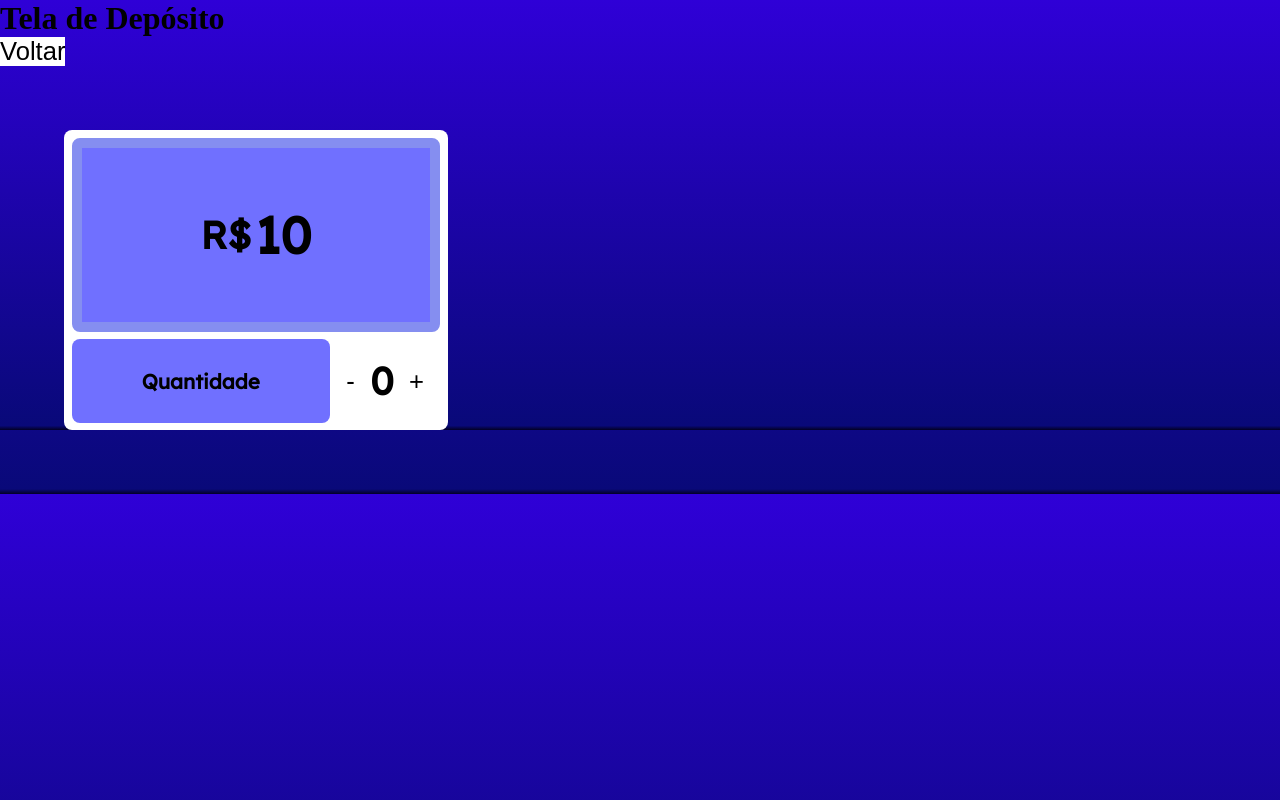
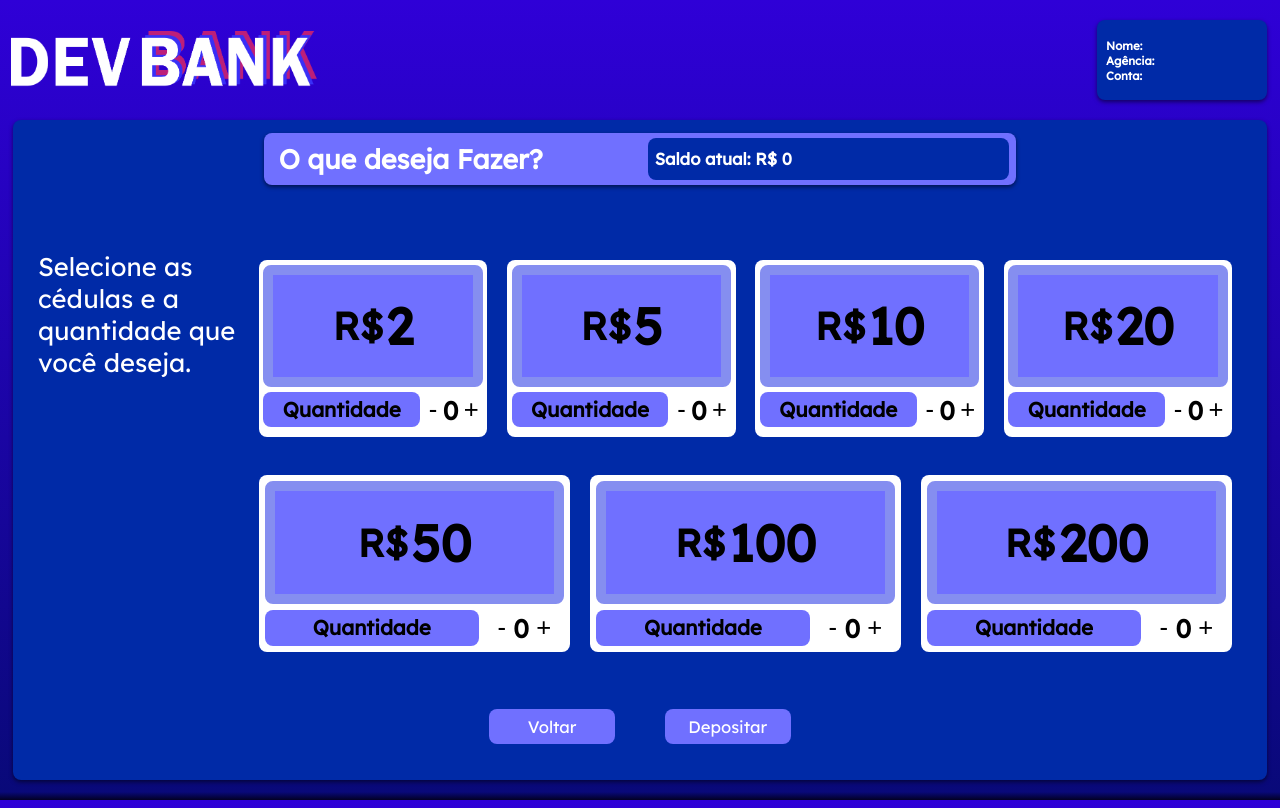
Before and after one commit to Maua-Dev/devbank_rafael_tiago_gabriel_front, a React (Vite) app: page /depositar in a window 1280 px wide. Built offline with nearby package versions, Linux system fonts and the light colour scheme; no server answers.

Commit message:
Tela Depositar montada, falta aplicar a funcionalidade de depositar, mexida no css do card -Tiago -Festa

```diff
--- a/src/pages/TelaDeposito.tsx
+++ b/src/pages/TelaDeposito.tsx
@@ -1,12 +1,89 @@
-import { Link } from "react-router-dom";
+import { /*Link,*/ useNavigate } from "react-router-dom";
 import Card from '../components/Card'
+import { useContext, useEffect } from "react";
+import axios from "axios";
+import { ValoresDaConta } from "../contexts/assessment-context";
+import "../styles/TelaDeposito.css"
 
 export function TelaDeposito() {
+
+    const { setName, setAgency, setConta, setSaldo, api, name, agency, account, current_balance} = useContext(ValoresDaConta)
+
+  const requestApi = async () => {
+     const response = await axios.get( api )
+     setName(response.data.name)
+     setAgency(response.data.agency)
+     setConta(response.data.account)
+     setSaldo(response.data.current_balance)
+  }
+  const navigate = useNavigate()
+
+  const voltar = () => {
+    navigate("/home")
+  }
+
+  const depositar = () => {
+
+    navigate("/home")
+  }
+
+   useEffect(() => {
+      requestApi()
+   }, [])
+
+// const navigate = useNavigate()
+
     return (
-        <body>
-            <h1>Tela de Depósito</h1>
-            <Link to="/home"><button>Voltar</button></Link>
-            <Card valor={10} />
-        </body>
+        <div className="TelaInicial">
+      <header className="Header">
+        <div>
+          <img src="src/img/image.webp" className='centro-imagem'/>
+        </div>
+        <div className="box-dados-conta">
+          <h2 className="dados-conta">
+            Nome: {name}<br/>
+            Agência: {agency}<br/>
+            Conta: {account}
+          </h2>
+        </div>
+      </header>
+
+      <div className="janela-acoes">
+        <div className="container-botoes-saldo">
+
+          <div className="box-saldo">
+            <div className="oq-fazer">
+              <h2>O que deseja Fazer?</h2>
+            </div>
+            <div className="saldo-box">
+              <h2 className="saldo">Saldo atual: R$ {current_balance}</h2>
+            </div>
+          </div>
+            <div className="Texto-Cedulas">
+                <div className="TextoGuia">
+                    Selecione as cédulas e a quantidade que você deseja.
+                </div>
+                <div className="box-cedulas">
+                    <div className="box-cedulas-cima">
+                        <Card valor={2}/>
+                        <Card valor={5}/>
+                        <Card valor={10}/>
+                        <Card valor={20}/>
+                    </div>
+                    <br/>
+                    <div className="box-cedulas-baixo">
+                        <Card valor={50}/>
+                        <Card valor={100}/>
+                        <Card valor={200}/>
+                    </div>
+            </div>
+            </div>
+            <div className="bottom">
+              <button className="botao-voltar" onClick={voltar}>Voltar</button>
+              <button className="botao-voltar" onClick={depositar}>Depositar</button>
+            </div>
+          </div>
+        </div>
+      </div>
     )
 }
--- a/src/styles/Card.css
+++ b/src/styles/Card.css
@@ -1,15 +1,11 @@
 .quadrado-geral{
     background-color: white;
-    width: 30%;
-    height: 300px;
+    width: 100%;
+    height: auto;
     border-radius: 8px;
-    margin: 5%;
+    margin: 1%;
     display: flow-root;
 }
-
-
-
-
 
 .janela-valor {
     border-radius: 8px;
@@ -35,16 +31,11 @@
     font-size: 4vw;
 }
 
-
-
-
-
-
 .janela-quantidade {
     display: flex;
     align-items: center;
-    height: 28%;
-    margin: 2%;
+    height: 20%;
+    margin-left: 2%;
 }
 
 .janela-guia-quantidade{
@@ -72,12 +63,12 @@
     display: flex;
     align-items: center;
     justify-content: center;
-    gap: 14%;
+    gap: 8%;
 }
 
 .indicador-quantidade{
     font-family: "Lexend";
-    font-size: 3vw;
+    font-size: 2vw;
     align-items: center;
     justify-content: center;
 }
--- /dev/null
+++ b/src/styles/TelaDeposito.css
@@ -0,0 +1,215 @@
+
+.Header {
+    height: 120px;
+    align-items: center;
+    justify-content: center;
+    display: flex;
+}
+
+body {
+    background: rgb(2,0,36);
+    background: linear-gradient(0deg, rgba(2,0,36,1) 0%, rgba(9,9,121,1) 1%, rgba(47,0,215,1) 100%);
+    height: 100%;
+    width: 100%;
+}
+
+.TelaInicial {
+    height: 100vh;
+    width: 100%;
+}
+
+.centro-imagem {
+    display: block;
+    text-align: left;
+    margin-left: 1%;
+    margin-top: 1%;
+    margin-bottom: 1%;
+    width: 28%;
+    float: left;
+}
+
+.box-dados-conta {
+    text-align: right;
+    height: 70px;
+    padding: 5px;
+    width: 20%;
+    align-content: center;
+    float: right;
+    margin-right: 1%;
+    border: none;
+    background-color: rgb(0, 42, 167);
+    border-radius: 8px;
+    box-shadow: rgba(0, 0, 0, 0.539) 0px 2px 4px;
+}
+
+.dados-conta{
+    text-align: left;
+    margin-top: auto;
+    margin-bottom: auto;
+    color: white;
+    font-size: 0.9vw;
+    font-family: "Lexend";
+    word-spacing: 4px;
+    margin: 4px;
+}
+
+.janela-acoes{
+    height: 86%;
+    width: 100%;
+    display: flex;
+    flex-direction: column;
+    align-items: center;
+
+}
+
+.container-botoes-saldo{
+    background-color: rgb(0, 42, 167);
+    display: flex;
+    flex-direction: column;
+    justify-content: center;
+    align-items: center;
+    border-radius: 8px;
+    gap: 40px;
+    width: 98%;
+    height: 96%;
+    box-shadow: rgba(0, 0, 0, 0.539) 0px 2px 4px;
+}
+
+.box-saldo {
+    display: flex;
+    height: 12%;
+    width: 60%;
+    align-items: center;
+    background-color: #7070ff;
+    border: none;
+    border-radius: 8px;
+    margin-top: 1%;
+    margin-bottom: 2%;
+    box-shadow: rgba(0, 0, 0, 0.539) 0px 2px 4px;
+}
+
+.oq-fazer {
+    margin-left: 2%;
+    font-family: "Lexend";
+    color: white;
+    width: 50%;
+    text-align: left;
+    font-size: 1.4vw;
+
+}
+
+.saldo-box {
+    background-color: rgb(0, 42, 167);
+    width: 50%;
+    height: 80%;
+    margin: 1%;
+    border-radius: 8px;
+    display: flex;
+    align-items: center;
+}
+
+.saldo{
+    color: white;
+    margin-left: 2%;
+    font-family: "Lexend";
+    font-size: 1.3vw;
+    text-align: left;
+}
+
+.Texto-Cedulas{
+    width: 100%;
+    display: flex;
+    height: 90%;
+}
+
+.TextoGuia{
+    width: 17%;
+    font-family: "Lexend";
+    font-size: 2vw;
+    color: white;
+    display: flex;
+    margin-left: 2%;
+
+}
+
+.box-cedulas{
+    width: 80%;
+    height: 100%;
+    display: flexbox;
+    flex-direction: row;
+    justify-content: center;
+    margin-right: 2%;
+}
+
+.box-cedulas-cima{
+    width: 100%;
+    height: 50%;
+    display: flex;
+}
+.box-cedulas-baixo{
+    width: 100%;
+    height: 50%;
+    display: flex;
+ }
+
+.botoes-banco{
+    width: 20%;
+    height: 100%;
+    margin-right: 4%;
+    margin-left: 4%;
+    display: flex;
+    justify-content: center;
+    flex-direction: column;
+    align-items: center;
+    gap: 36px;
+
+    font-family: "Lexend";
+    font-size: 2vw;
+    color: white;
+    border-radius: 8px;
+    border-width: 14px;
+    border-color: #858ef0;
+    border-style: solid;
+    background-color: #7070ff;
+    transition: .35s;
+    box-shadow: rgba(0, 0, 0, 0.539) 0px 2px 4px;
+}
+
+img{
+    width: 60%;
+}
+
+.bottom {
+    height: 22%;
+    width: 100%;
+    text-align: center;
+}
+
+.botao-voltar {
+    width: 10%;
+    height: 36%;
+    border-radius: 8px;
+    font-family: "Lexend";
+    font-size: 1.3vw;
+    color: white;
+    border: none;
+    background-color: #7070ff;
+    transition: .35s;
+    font-style:normal;
+    margin: 2%;
+}
+
+.botao-voltar:hover {
+    background-color: #ff7c94;
+    cursor: pointer;
+    border-color: #ffacac;
+    transform: scale(1.05);
+}
+
+.botoes-banco:hover {
+    background-color: #ff7c94;
+    cursor: pointer;
+    border-color: #ffacac;
+    transform: scale(1.01);
+    box-shadow: rgba(50, 50, 93, 0.25) 0px 30px 60px -12px inset, rgba(0, 0, 0, 0.3) 0px 18px 36px -18px inset, rgba(0, 0, 0, 0.539) 0px 2px 4px;
+}
```
